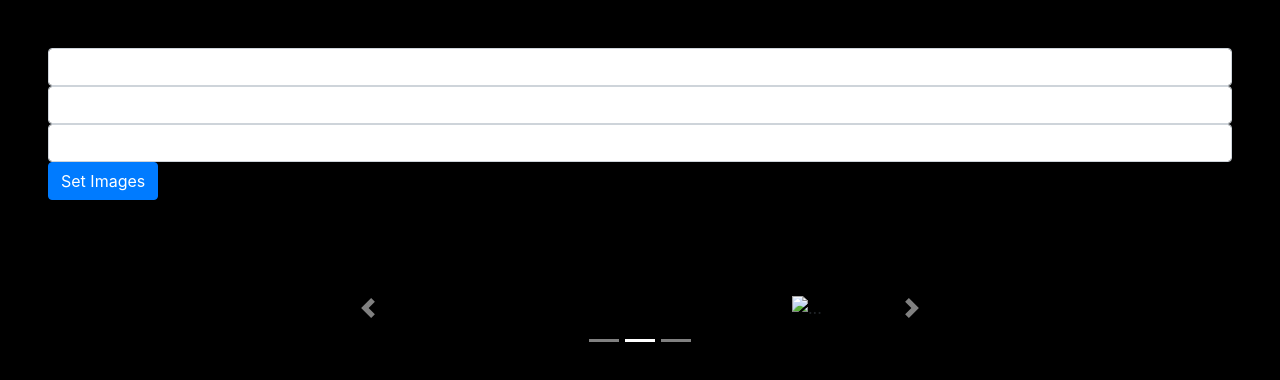
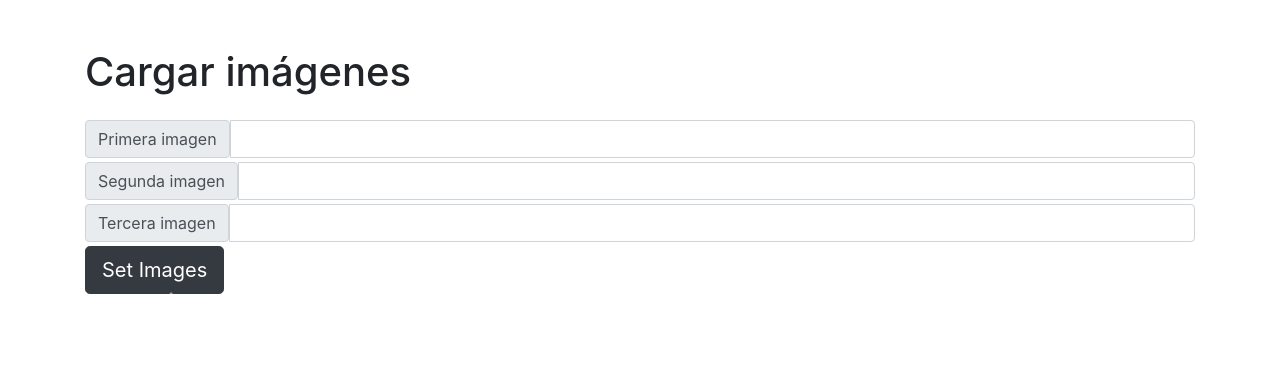
Before and after one commit to BrianHey/ejemplodeployGpgs, a plain HTML site: page index.html in a window 1280 px wide. Drawn offline with nearby package versions, Linux system fonts and the light colour scheme.

Commit message:
second commit

```diff
--- a/index.html
+++ b/index.html
@@ -1,10 +1,19 @@
 <!DOCTYPE html>
 <html lang="en">
   <head>
-    <meta charset="UTF-8" />
-    <meta http-equiv="X-UA-Compatible" content="IE=edge" />
-    <meta name="viewport" content="width=device-width, initial-scale=1.0" />
-    <title>Document</title>
+    <title>Title</title>
+    <!-- Required meta tags -->
+    <meta charset="utf-8" />
+    <meta
+      name="viewport"
+      content="width=device-width, initial-scale=1, shrink-to-fit=no"
+    />
+    <style>
+      .borde {
+        border-radius: 25px;
+      }
+    </style>
+    <!-- Bootstrap CSS -->
     <link
       rel="stylesheet"
       href="https://maxcdn.bootstrapcdn.com/bootstrap/4.0.0/css/bootstrap.min.css"
@@ -13,20 +22,27 @@
     />
   </head>
   <body>
-    <style>
-      body {
-        background: black;
-      }
-    </style>
-    <div class="p-5">
-      <input class="form-control" /><input class="form-control" /><input
-        class="form-control"
-      />
-      <button class="btn btn-primary">Set Images</button>
+    <div class="container mb-2 mt-5">
+      <h1 class="pb-3">Cargar imágenes</h1>
+      <div class="input-group mb-1">
+        <span class="input-group-text">Primera imagen</span>
+        <input type="text" class="form-control" />
       </div>
+      <div class="input-group mb-1">
+        <span class="input-group-text">Segunda imagen</span>
+        <input type="text" class="form-control" />
+      </div>
+      <div class="input-group mb-1">
+        <span class="input-group-text">Tercera imagen</span>
+        <input type="text" class="form-control" />
+      </div>
+      <button class="btn btn-dark btn-lg">Set Images</button>
+    </div>
+
+    <div class="container">
       <div
         id="carouselExampleIndicators"
-      class="carousel slide p-5 w-50 m-auto"
+        class="carousel slide"
         data-ride="carousel"
       >
         <ol class="carousel-indicators">
@@ -38,16 +54,10 @@
           <li data-target="#carouselExampleIndicators" data-slide-to="1"></li>
           <li data-target="#carouselExampleIndicators" data-slide-to="2"></li>
         </ol>
-      <div class="carousel-inner">
-        <div class="carousel-item active">
-          <img src="..." class="d-block w-100" alt="..." />
-        </div>
-        <div class="carousel-item">
-          <img src="..." class="d-block w-100" alt="..." />
-        </div>
-        <div class="carousel-item">
-          <img src="..." class="d-block w-100" alt="..." />
-        </div>
+        <div class="carousel-inner borde">
+          <div class="carousel-item active"></div>
+          <div class="carousel-item"></div>
+          <div class="carousel-item"></div>
         </div>
         <a
           class="carousel-control-prev"
@@ -68,7 +78,10 @@
           <span class="sr-only">Next</span>
         </a>
       </div>
+    </div>
 
+    <!-- Optional JavaScript -->
+    <!-- jQuery first, then Popper.js, then Bootstrap JS -->
     <script
       src="https://code.jquery.com/jquery-3.2.1.slim.min.js"
       integrity="sha384-KJ3o2DKtIkvYIK3UENzmM7KCkRr/rE9/Qpg6aAZGJwFDMVNA/GpGFF93hXpG5KkN"
@@ -86,14 +99,16 @@
     ></script>
 
     <script>
-      const btn = document.querySelector("button");
-      const imgs = document.querySelectorAll("img");
-      const inputs = document.querySelectorAll("input");
+      const [input1, input2, input3] = document.getElementsByTagName("input");
+      const [car1, car2, car3] = document.getElementsByClassName(
+        "carousel-item"
+      );
+      const btn = document.getElementsByTagName("button")[0];
 
       btn.addEventListener("click", () => {
-        inputs.forEach((i, j) => {
-          imgs[j].src = i.value;
-        });
+        car1.innerHTML = `<img class="d-block w-100" src="${input1.value}" alt="First slide">`;
+        car2.innerHTML = `<img class="d-block w-100" src="${input2.value}" alt="First slide">`;
+        car3.innerHTML = `<img class="d-block w-100" src="${input3.value}" alt="First slide">`;
       });
     </script>
   </body>
```
Lines whose indentation alone changed are shown as unchanged.
